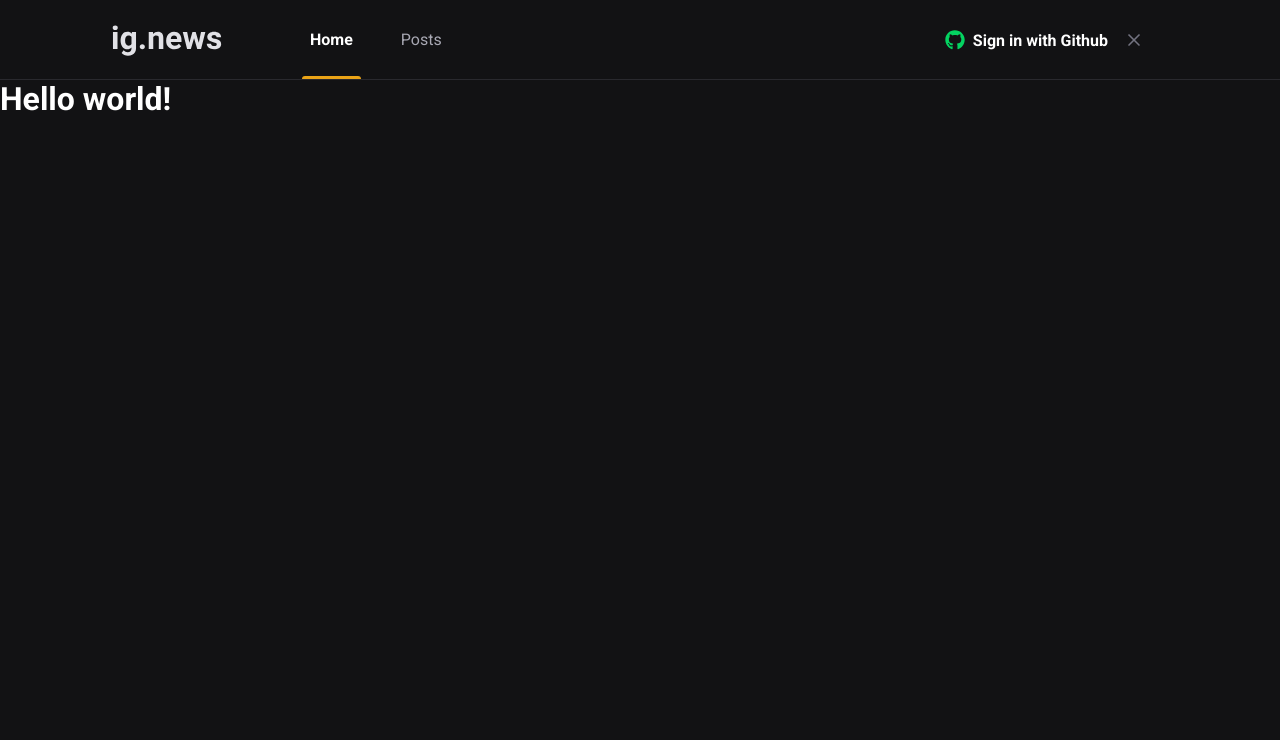
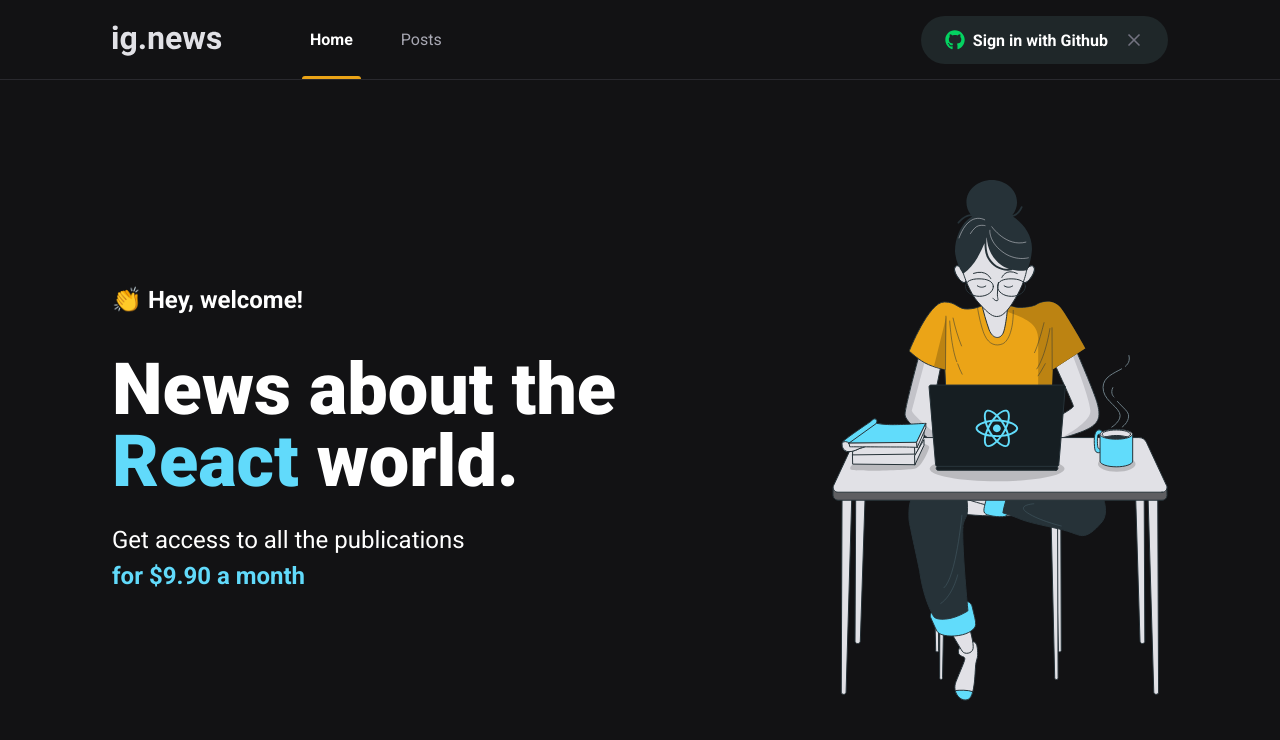
Before and after one commit to gabrielnakaema/ignews, a Next.js app: page / in a window 1280 px wide. Shown: the top 740 px of the page. Built offline with nearby package versions, Linux system fonts and the light colour scheme.

Commit message:
feature: basic home page

```diff
--- /dev/null
+++ b/src/pages/home.module.scss
@@ -0,0 +1,41 @@
+.contentContainer {
+  max-width: 1120px;
+  margin: 0 auto;
+  padding: 0 2rem;
+  height: calc(100vh - 5rem);
+
+  display: flex;
+  align-items: center;
+  justify-content: space-between;
+}
+
+.hero {
+  max-width: 600px;
+
+  > span {
+    font-size: 1.5rem;
+    font-weight: bold;
+  }
+
+  h1 {
+    font-size: 4.5rem;
+    line-height: 4.5rem;
+    font-weight: 900;
+    margin-top: 2.5rem;
+
+    span {
+      color: var(--cyan-500);
+    }
+  }
+
+  p {
+    font-size: 1.5rem;
+    line-height: 2.25rem;
+    margin-top: 1.5rem;
+
+    span {
+      color: var(--cyan-500);
+      font-weight: bold;
+    }
+  }
+}
--- a/src/pages/index.tsx
+++ b/src/pages/index.tsx
@@ -1,12 +1,27 @@
 import Head from 'next/head';
+
+import styles from './home.module.scss';
 
 export default function Home() {
   return (
     <>
       <Head>
-        <title>Início | ig.news</title>
+        <title>Home | ig.news</title>
       </Head>
-      <h1>Hello world!</h1>
+      <main className={styles.contentContainer}>
+        <section className={styles.hero}>
+          <span>👏 Hey, welcome!</span>
+          <h1>
+            News about the <span>React</span> world.
+          </h1>
+          <p>
+            Get access to all the publications <br />
+            <span>for $9.90 a month</span>
+          </p>
+        </section>
+
+        <img src="/images/avatar.svg" alt="Girl coding" />
+      </main>
     </>
   );
 }
--- a/src/styles/global.scss
+++ b/src/styles/global.scss
@@ -10,6 +10,7 @@
   --gray-100: #e1e1e6;
   --gray-300: #a8a8b3;
   --gray-800: #29292e;
+  --gray-850: #1f2729;
   --gray-900: #121214;
 
   --cyan-500: #61dafb;
```
